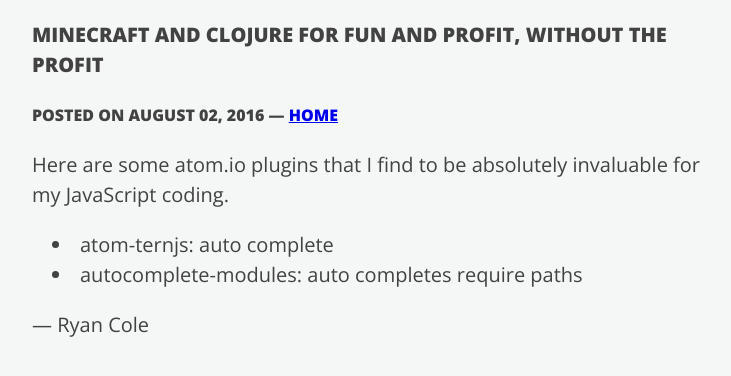
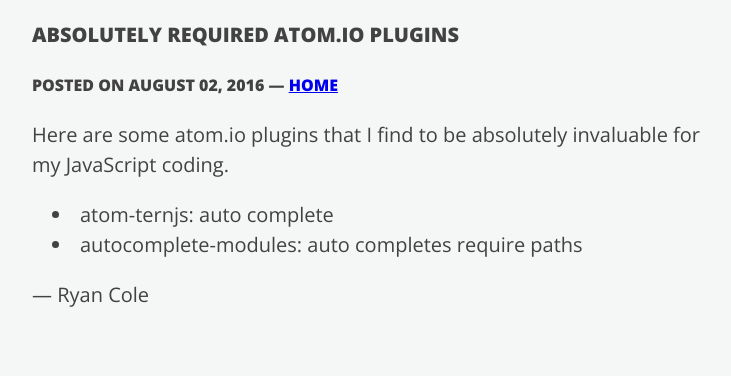
Before and after one commit to ryancole/ryancole.github.com, a Jekyll site: the page built from _posts/2016-08-02-absolutely-required-atom-plugins.md, in a window 1280 px wide. Shown: the top 376 px of the page, without its empty margins (258-989 px from the left). Built offline with Jekyll 4.4.1, drawn with Linux system fonts in a browser that asks for light colours; comment, search, counter and statistics services are not loaded.

Commit message:
Update 2016-08-02-absolutely-required-atom-plugins.md

```diff
--- a/_posts/2016-08-02-absolutely-required-atom-plugins.md
+++ b/_posts/2016-08-02-absolutely-required-atom-plugins.md
@@ -1,6 +1,6 @@
 ---
 layout: entry
-title: Minecraft and Clojure for fun and profit, without the profit
+title: Absolutely Required Atom.io Plugins
 ---
 
 Here are some atom.io plugins that I find to be absolutely invaluable for my JavaScript coding.
```
